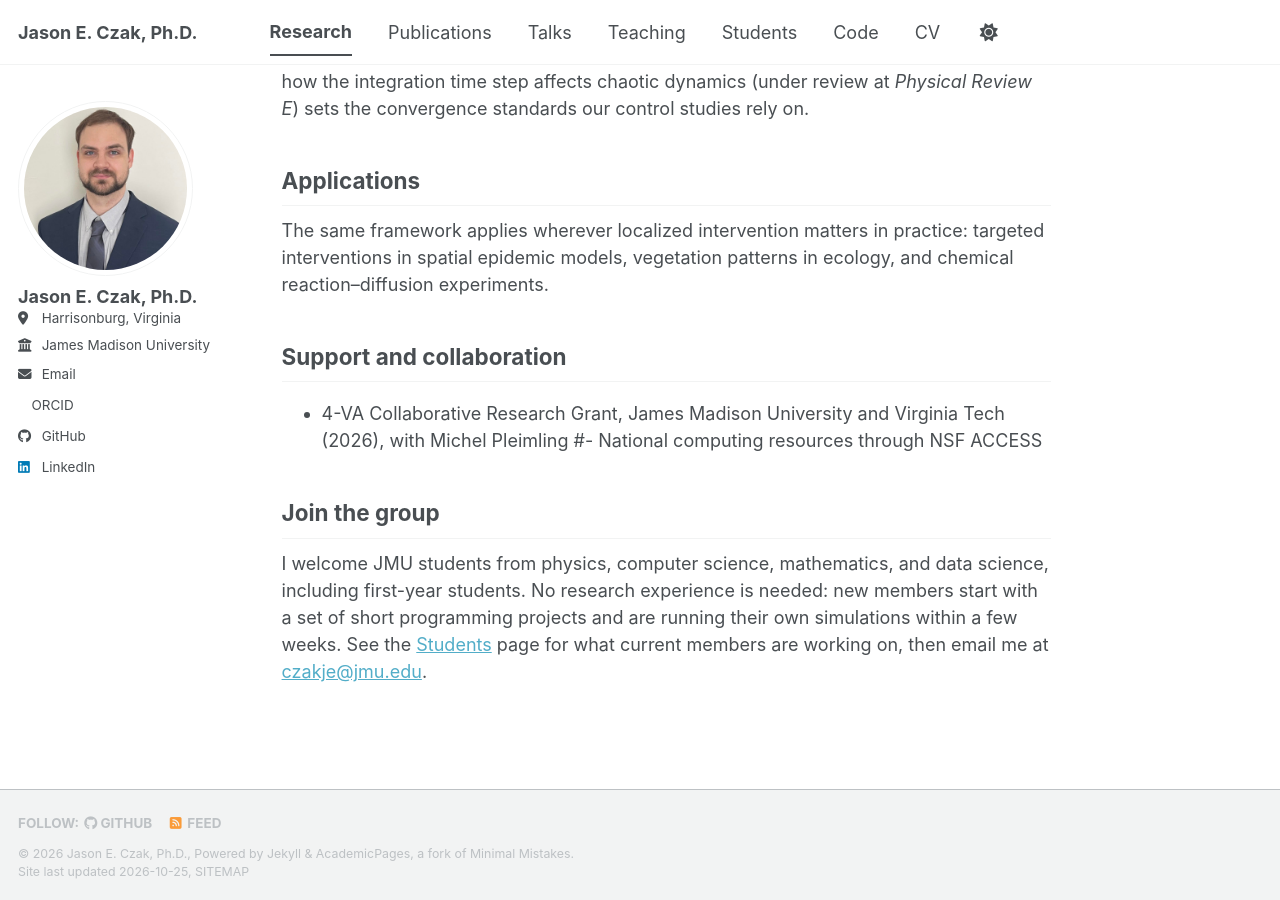
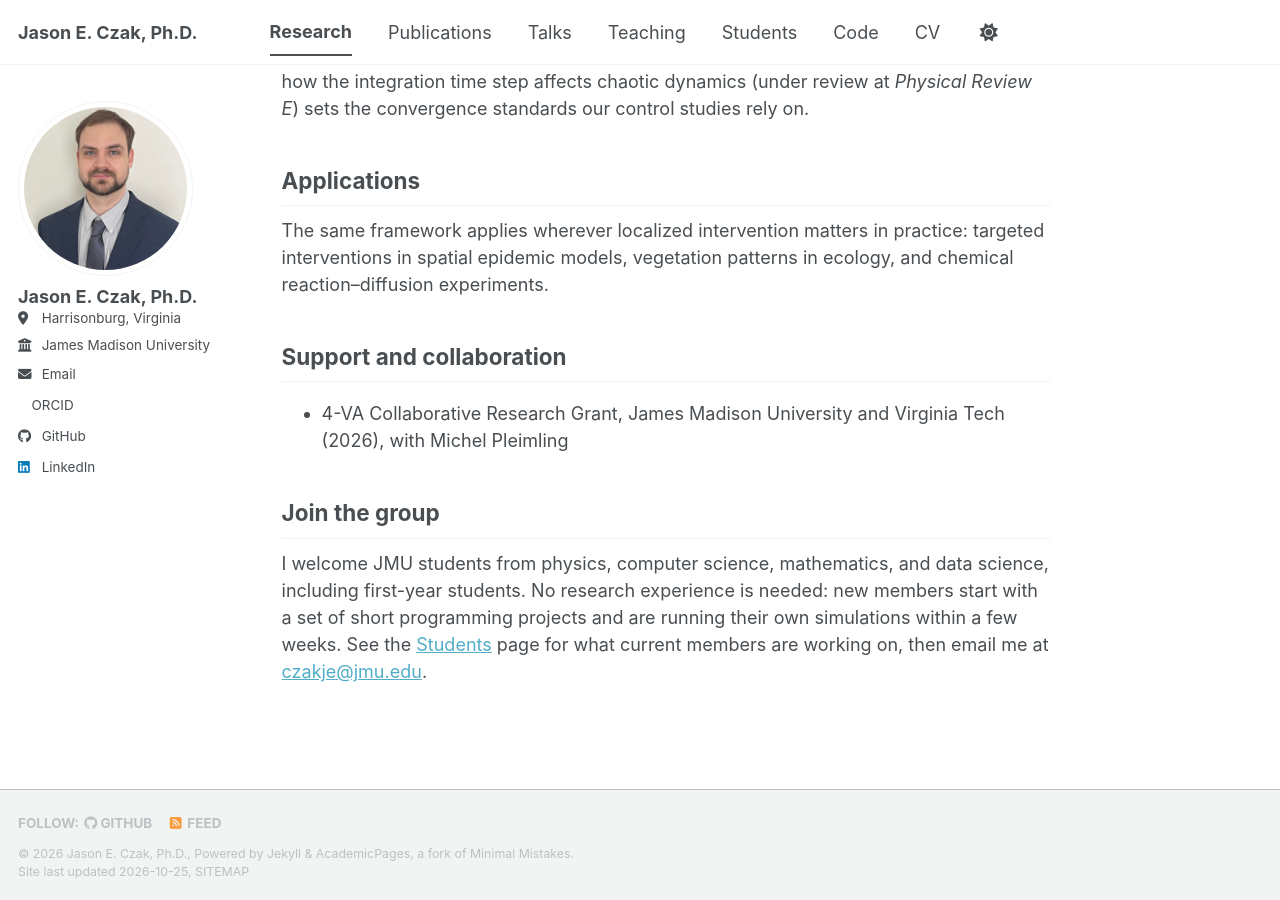
Before and after one commit to JasonCzak/JasonCzak.github.io, a Jekyll site: the page built from _pages/research.md, in a window 1280 px wide and 900 px high, scrolled down 794 px. Built offline with Jekyll 4.4.1, drawn with Linux system fonts in a browser that asks for light colours; a style sheet for code colours, icons or effects is not loaded.

Commit message:
Modify NSF ACCESS comment in research.md
Updated comment regarding NSF ACCESS resources.

```diff
--- a/_pages/research.md
+++ b/_pages/research.md
@@ -29,7 +29,7 @@ The same framework applies wherever localized intervention matters in practice:
 ## Support and collaboration
 
 - 4-VA Collaborative Research Grant, James Madison University and Virginia Tech (2026), with Michel Pleimling
-#- National computing resources through NSF ACCESS <!-- update once requested/awarded -->
+<!-- National computing resources through NSF ACCESS  update once requested/awarded -->
 
 ## Join the group
 
```
